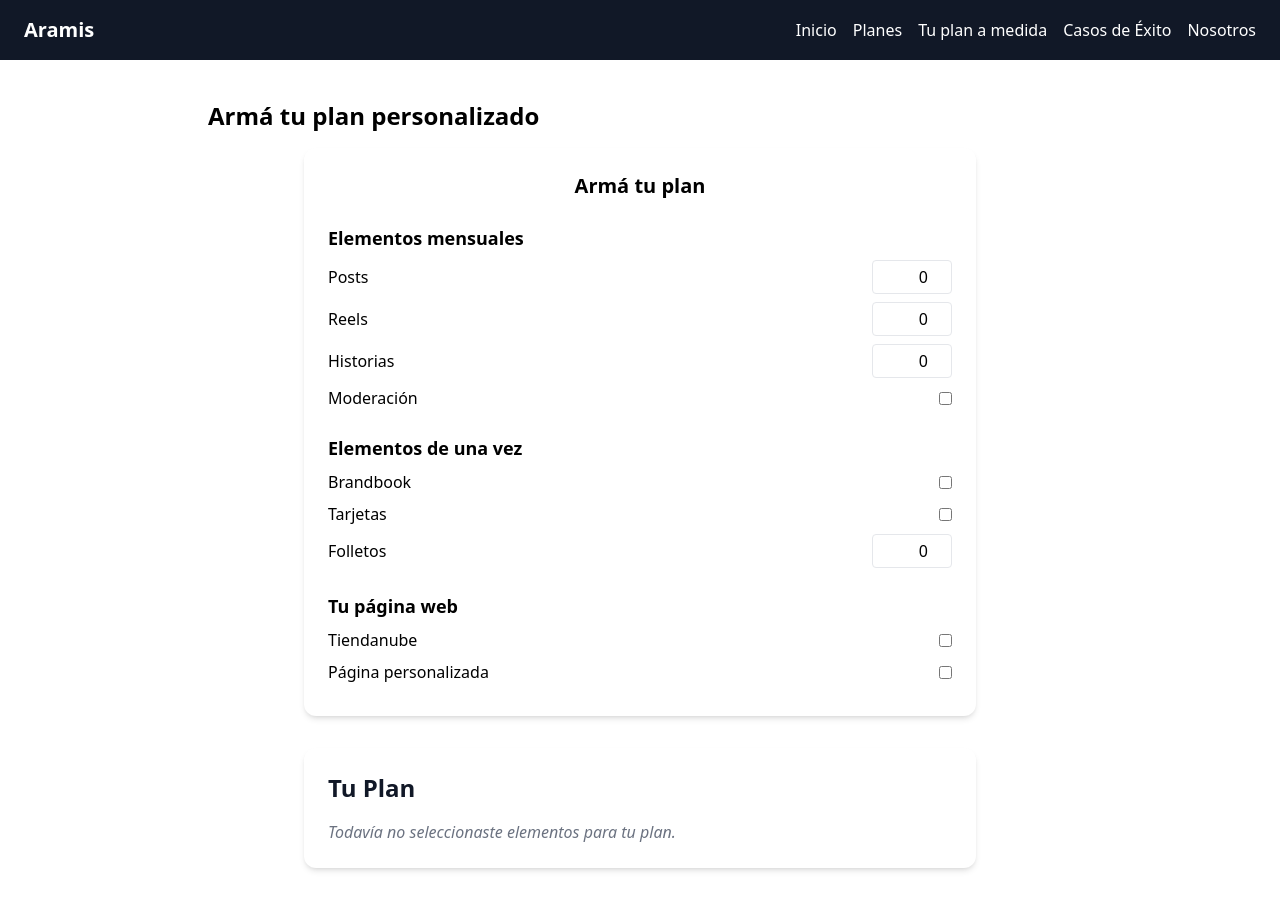
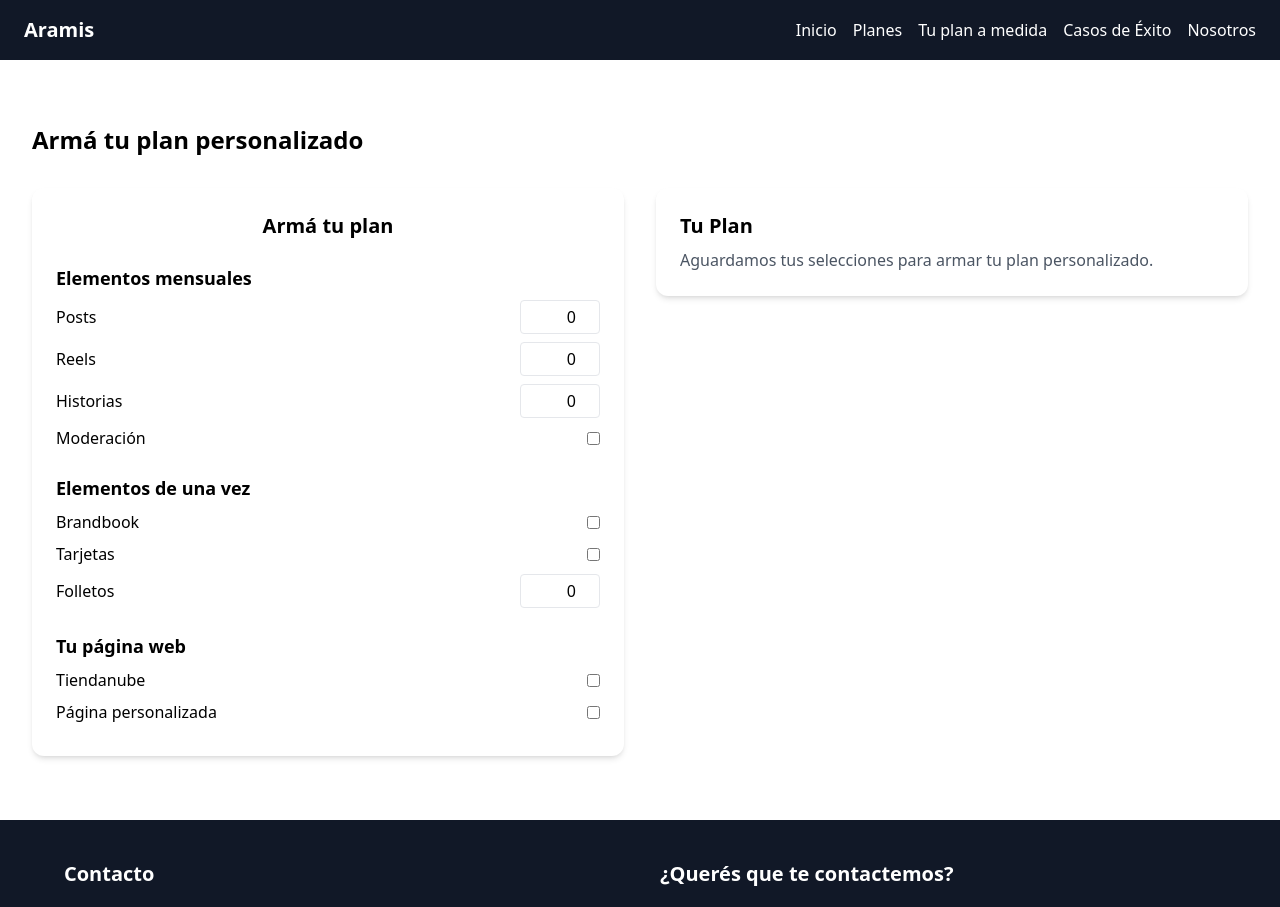
Before and after one commit to Maiguelon/Aramis-Web, a Next.js app: page /plan_personalizado in a window 1280 px wide. Shown: the top 907 px of the page. Built offline with nearby package versions, Linux system fonts and the light colour scheme.

Commit message:
Final change of logic pre-first launch

```diff
--- a/components/PlanCard.jsx
+++ b/components/PlanCard.jsx
@@ -1,38 +1,116 @@
-import React from 'react';
+import React, { useState } from 'react';
 
 export default function PlanCard({ precioMensual, costoUnicos, phrases, selections }) {
-  const mostrarContenido = precioMensual > 0 || costoUnicos > 0 || (phrases && phrases.length > 0);
+  const [mostrarFormulario, setMostrarFormulario] = useState(false);
+  const [enviado, setEnviado] = useState(false);
+  const [formData, setFormData] = useState({
+    nombre: '',
+    contacto: '',
+    redes: ''
+  });
+
+  const handleSubmit = async (e) => {
+    e.preventDefault();
+
+    const payload = {
+      nombre: formData.nombre,
+      contacto: formData.contacto,
+      redes: formData.redes,
+      plan: JSON.stringify({ selections, precioMensual, costoUnicos, frases: phrases })
+    };
+
+    try {
+      const response = await fetch('https://formspree.io/f/movwqvag', {
+        method: 'POST',
+        headers: {
+          'Content-Type': 'application/json'
+        },
+        body: JSON.stringify(payload)
+      });
+
+      if (response.ok) {
+        setEnviado(true);
+        setMostrarFormulario(false);
+        setFormData({ nombre: '', contacto: '', redes: '' });
+      }
+    } catch (err) {
+      console.error('Error al enviar el formulario:', err);
+    }
+  };
+
+  const handleChange = (e) => {
+    setFormData((prev) => ({
+      ...prev,
+      [e.target.name]: e.target.value
+    }));
+  };
+
+  const hayContenido = Object.values(selections).some(
+    (val) => val !== 0 && val !== false
+  );
+
+  if (!hayContenido) {
+    return (
+      <div className="bg-white p-6 rounded-xl shadow-md">
+        <h2 className="text-xl font-bold mb-2">Tu Plan</h2>
+        <p className="text-gray-600">Aguardamos tus selecciones para armar tu plan personalizado.</p>
+      </div>
+    );
+  }
 
   return (
-    <div className="max-w-md mx-auto bg-white rounded-xl shadow-md overflow-hidden md:max-w-2xl p-6">
-      <div className="md:flex md:flex-col">
-        <h2 className="text-2xl font-bold text-gray-900 mb-4">Tu Plan</h2>
+    <div className="bg-white p-6 rounded-xl shadow-md">
+      <h2 className="text-xl font-bold mb-2">Tu Plan</h2>
+      <p className="font-semibold">Precio mensual: ${precioMensual.toLocaleString()}</p>
+      <p className="font-semibold mb-2">Costo único: ${costoUnicos.toLocaleString()}</p>
 
-        {mostrarContenido ? (
-          <>
-            <div className="text-lg text-gray-700 mb-6">
-              {precioMensual > 0 && (
-                <p>
-                  <span className="font-semibold">Precio mensual:</span> ${precioMensual.toFixed(2)}
-                </p>
-              )}
-              {costoUnicos > 0 && (
-                <p>
-                  <span className="font-semibold">Costo único:</span> ${costoUnicos.toFixed(2)}
-                </p>
-              )}
-            </div>
+      {phrases.map((frase, idx) => (
+        <p key={idx} className="text-sm text-gray-700">{frase}</p>
+      ))}
 
-            <div className="text-gray-800 space-y-3">
-              {phrases.map((phrase, idx) => (
-                <p key={idx} className="leading-relaxed">{phrase}</p>
-              ))}
-            </div>
-          </>
-        ) : (
-          <p className="text-gray-500 italic">Todavía no seleccionaste elementos para tu plan.</p>
-        )}
-      </div>
+      <button
+        onClick={() => setMostrarFormulario(!mostrarFormulario)}
+        className="bg-black hover:bg-gray-800 text-white w-full py-2 rounded mt-4"
+      >
+        ¡Quiero este plan!
+      </button>
+
+      {enviado ? (
+        <div className="mt-4 bg-green-500 text-white p-4 rounded-md text-center">
+          ¡Gracias por enviar tu plan! Te vamos a contactar pronto.
+        </div>
+      ) : mostrarFormulario && (
+        <form onSubmit={handleSubmit} className="space-y-4 mt-4">
+          <input
+            type="text"
+            name="nombre"
+            required
+            placeholder="Nombre"
+            className="w-full p-2 rounded text-black"
+          />
+          <input
+            type="text"
+            name="contacto"
+            required
+            placeholder="Mail o WhatsApp"
+            className="w-full p-2 rounded text-black"
+          />
+          <input
+            type="text"
+            name="redes"
+            placeholder="Redes sociales (si ya tenés)"
+            className="w-full p-2 rounded text-black"
+          />
+
+          <button
+            type="submit"
+            className="bg-green-600 hover:bg-green-700 text-white px-4 py-2 rounded-md w-full"
+          >
+            Enviar plan
+          </button>
+        </form>
+      )}
+
     </div>
   );
 }
--- a/components/PriceSelector.jsx
+++ b/components/PriceSelector.jsx
@@ -1,12 +1,4 @@
 import React, { useState, useEffect } from 'react';
-import {
-  calcularNucleo,
-  calcularUnicos,
-  calcularUnicosPaginas,
-  calcularMensual,
-  aplicarDescuentoMensual,
-  calcularCostoUnicos,
-} from '../utils/PlanFunctions';
 
 export default function PriceSelectorForm({ onChange }) {
   const [form, setForm] = useState({
@@ -34,32 +26,9 @@ export default function PriceSelectorForm({ onChange }) {
     }));
   };
 
-  const tieneElementosSeleccionados = () => {
-    const { posts, reels, historias, moderacion, brandbook, tarjetas, folletos, tiendanube, pagina } = form;
-    return (
-      posts > 0 ||
-      reels > 0 ||
-      historias > 0 ||
-      moderacion ||
-      brandbook ||
-      tarjetas ||
-      folletos > 0 ||
-      tiendanube ||
-      pagina
-    );
-  };
-
   useEffect(() => {
     onChange(form);
   }, [form, onChange]);
-
-  // Cálculos
-  const nucleo = calcularNucleo(form);
-  const unicos = calcularUnicos(form);
-  const unicosPaginas = calcularUnicosPaginas(form);
-  const mensual = calcularMensual(nucleo);
-  const mensualConDescuento = aplicarDescuentoMensual(mensual, form);
-  const unicosFinal = calcularCostoUnicos(nucleo, mensualConDescuento, unicos, unicosPaginas);
 
   return (
     <div className="p-6 space-y-6 bg-white rounded-xl shadow-md max-w-2xl mx-auto">
@@ -143,22 +112,6 @@ export default function PriceSelectorForm({ onChange }) {
           />
         </div>
       </section>
-
-      {/* Resultados (solo si se seleccionó algo) */}
-      {tieneElementosSeleccionados() && (
-        <div className="text-center mt-6 space-y-1">
-          {mensualConDescuento > 0 && (
-            <p className="font-semibold">
-              Total mensual estimado: ${mensualConDescuento.toFixed(2)}
-            </p>
-          )}
-          {(unicosFinal > 0 || unicosPaginas > 0) && (
-            <p className="font-semibold">
-              Costo único estimado: ${(unicosFinal + unicosPaginas).toFixed(2)}
-            </p>
-          )}
-        </div>
-      )}
     </div>
   );
 }
--- a/data/services.json
+++ b/data/services.json
@@ -1,31 +1,31 @@
 {
   "fee": {
     "nombre": "Fee",
-    "precio_unitario": 115000
+    "precio_unitario": 40000
   },
   "limite_inferior": {
     "nombre": "Limite_Inferior",
-    "precio_unitario": 54500
+    "precio_unitario": 109000
   },
   "limite_medio": {
     "nombre": "Limite_Medio",
-    "precio_unitario": 89000
+    "precio_unitario": 222500
   },
   "limite_superior": {
     "nombre": "Limite_Superior",
-    "precio_unitario": 130000
+    "precio_unitario": 390000
   },
   "publicacion": {
     "nombre": "Post",
-    "precio_unitario": 5000
+    "precio_unitario": 9500
   },
   "reel": {
     "nombre": "Reel",
-    "precio_unitario": 17500
+    "precio_unitario": 40000
   },
   "historia": {
     "nombre": "Historia",
-    "precio_unitario": 2000
+    "precio_unitario": 3000
   },
   "brandbook": {
     "nombre": "Brand Book",
--- a/pages/plan_personalizado.jsx
+++ b/pages/plan_personalizado.jsx
@@ -1,28 +1,26 @@
 'use client';
 import React, { useState } from 'react';
-import PriceSelector from '../components/PriceSelector';
+import PriceSelectorForm from '../components/PriceSelector';
 import PlanCardWrapper from '../components/PlanCardWrapper';
 
-export default function PlanesPage() {
-  const [selections, setSelections] = useState({
-    posts: 0,
-    reels: 0,
-    historias: 0,
-    moderacion: 0,
-    brandbook: 0,
-    tarjetas: 0,
-    folletos: 0,
-    pagina: 0,
-    tiendanube: 0,
-  });
+export default function PlanPersonalizado() {
+  const [selections, setSelections] = useState({});
 
   return (
-    <main className="max-w-4xl mx-auto p-4">
-      <h1 className="text-2xl font-bold mb-4">Armá tu plan personalizado</h1>
-      <PriceSelector onChange={setSelections} />
-      <div className="mt-8">
-        <PlanCardWrapper selections={selections} />
+    <div className="max-w-7xl mx-auto px-4 py-10">
+      <h1 className="text-2xl font-bold mb-8 text-center md:text-left">Armá tu plan personalizado</h1>
+
+      <div className="flex flex-col md:flex-row md:space-x-8 space-y-8 md:space-y-0">
+        {/* Formulario a la izquierda */}
+        <div className="md:w-1/2">
+          <PriceSelectorForm onChange={setSelections} />
+        </div>
+
+        {/* Tarjeta a la derecha */}
+        <div className="md:w-1/2">
+          <PlanCardWrapper selections={selections} />
+        </div>
       </div>
-    </main>
+    </div>
   );
 }
--- a/utils/PlanFunctions.js
+++ b/utils/PlanFunctions.js
@@ -24,20 +24,25 @@ export function calcularUnicosPaginas({ tiendanube = 0, pagina = 0 }) {
   );
 }
 
+// NUEVA LÓGICA AJUSTADA:
 export function calcularMensual(nucleo) {
   const fee = servicios.fee.precio_unitario;
+  const limiteInferior = servicios.limite_inferior.precio_unitario;
   const limiteMedio = servicios.limite_medio.precio_unitario;
   const limiteSuperior = servicios.limite_superior.precio_unitario;
 
-  if (nucleo < limiteMedio) {
+  if (nucleo < limiteInferior) {
     return fee + nucleo;
+  } else if (nucleo >= limiteInferior && nucleo < limiteMedio) {
+    return fee + (limiteInferior + (nucleo - limiteInferior) * 0.85); // 15% descuento
   } else if (nucleo >= limiteMedio && nucleo < limiteSuperior) {
-    return fee + (limiteMedio + (nucleo - limiteMedio) * 0.8);
+    return fee + (limiteMedio + (nucleo - limiteMedio) * 0.85); // 15% descuento también
   } else {
-    return fee + (limiteMedio + (limiteSuperior - limiteMedio) * 0.8 + (nucleo - limiteSuperior) * 0.65);
+    return fee + (limiteMedio + (limiteSuperior - limiteMedio) * 0.85 + (nucleo - limiteSuperior) * 0.75); // 25% descuento
   }
 }
 
+// Las demás funciones quedan igual.
 export function aplicarDescuentoMensual(mensual, { tiendanube = 0, pagina = 0 }) {
   if (tiendanube + pagina === 0) return mensual;
   if (tiendanube === 1) return mensual * 0.9; // 10% descuento
```
